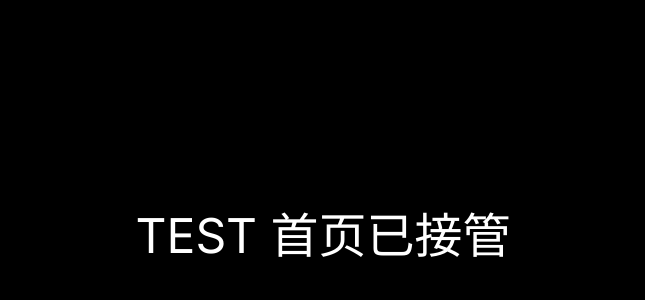
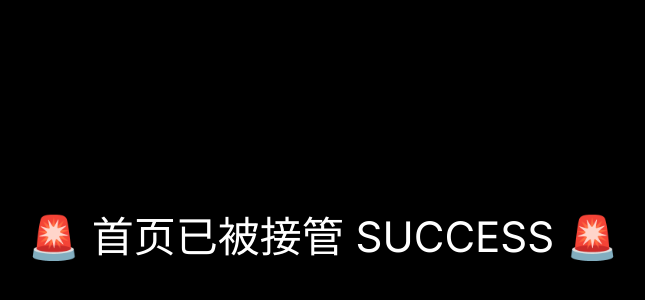
Before and after one commit to Aaron079/creator-city, a Next.js app in the folder apps/web/: page / in a window 1280 px wide. Shown: the part 164-464 px from the top of the page, without its empty margins (317-962 px from the left). Built offline with nearby package versions, Linux system fonts and the light colour scheme.

Commit message:
force homepage override FINAL

```diff
--- a/apps/web/src/app/page.tsx
+++ b/apps/web/src/app/page.tsx
@@ -1,7 +1,15 @@
 export default function Home() {
   return (
-    <main className="min-h-screen bg-black text-white flex items-center justify-center">
-      <h1 className="text-5xl">TEST 首页已接管</h1>
+    <main style={{
+      height: "100vh",
+      background: "black",
+      color: "white",
+      display: "flex",
+      alignItems: "center",
+      justifyContent: "center",
+      fontSize: "42px"
+    }}>
+      🚨 首页已被接管 SUCCESS 🚨
     </main>
   );
 }
```
